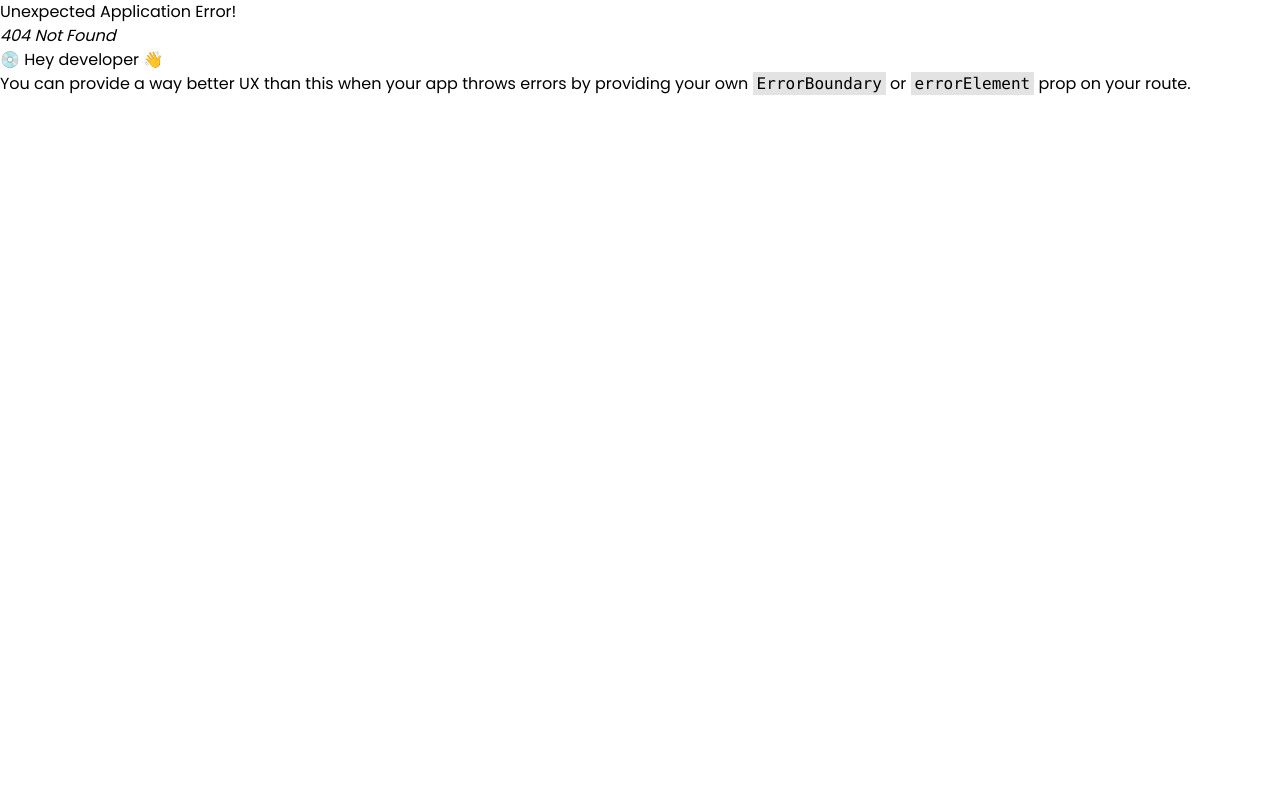
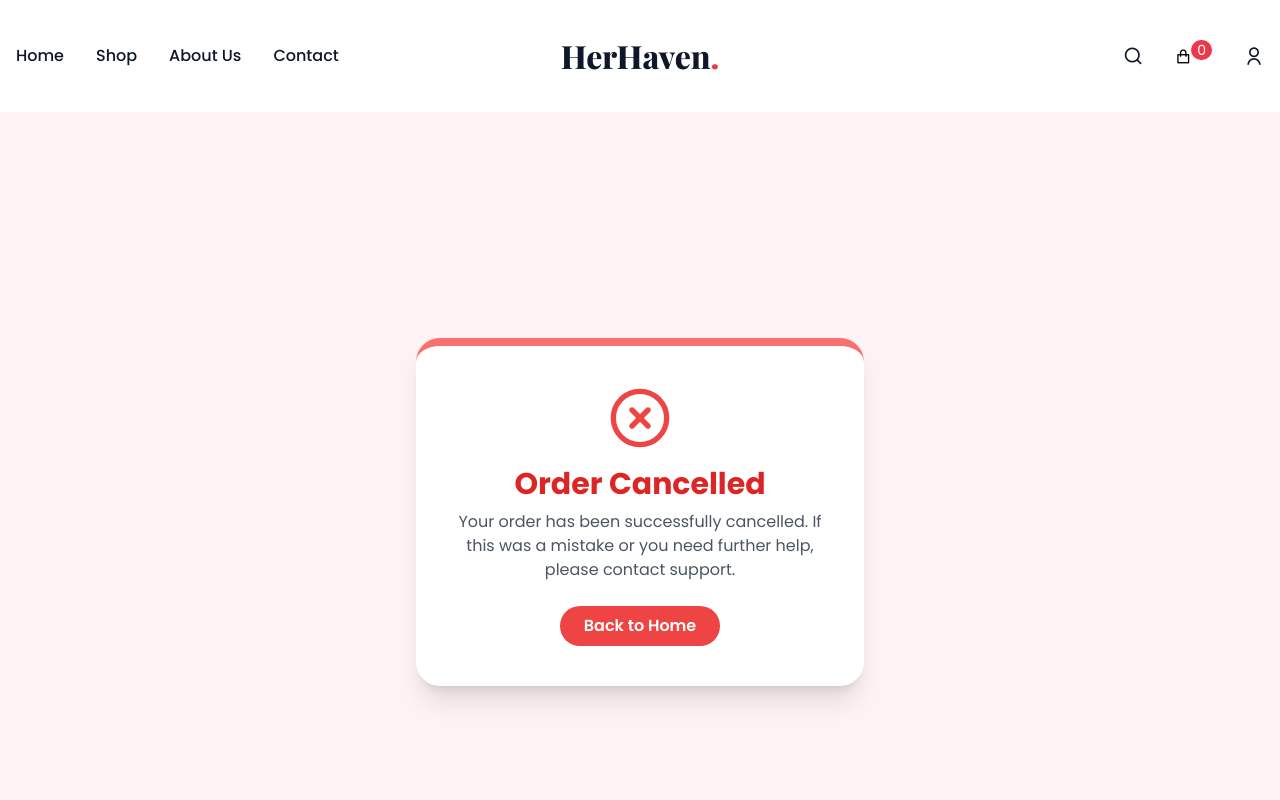
Before and after one commit to brainiac1010/Her-Haven, a React (Vite) app: page /cancel in a window 1280 px wide. Before the commit this address had no page. Shown: the top 800 px of the page. Built offline with nearby package versions, Linux system fonts and the light colour scheme.

Commit message:
Order Cancel update

```diff
--- /dev/null
+++ b/src/components/pages/OrderCancle.jsx.jsx
@@ -0,0 +1,24 @@
+import React from "react";
+import { XCircle } from "lucide-react";
+
+const OrderCancelled = () => {
+  return (
+    <section className="min-h-screen bg-red-50 flex items-center justify-center px-4 py-12">
+      <div className="bg-white shadow-xl rounded-3xl p-10 max-w-md w-full text-center border-t-8 border-red-400">
+        <XCircle className="text-red-500 w-16 h-16 mx-auto mb-4" />
+        <h2 className="text-3xl font-bold text-red-600 mb-2">Order Cancelled</h2>
+        <p className="text-gray-600 mb-6">
+          Your order has been successfully cancelled. If this was a mistake or you need further help, please contact support.
+        </p>
+        <a
+          href="/"
+          className="inline-block bg-red-500 hover:bg-red-600 text-white font-semibold px-6 py-2 rounded-full transition"
+        >
+          Back to Home
+        </a>
+      </div>
+    </section>
+  );
+};
+
+export default OrderCancelled;
--- a/src/routers/router.jsx
+++ b/src/routers/router.jsx
@@ -24,6 +24,7 @@ import ManageUser from "../components/pages/dashboard/admin/users/ManageUser";
 import ManageOrder from "../components/pages/dashboard/admin/manageOrders/ManageOrder";
 import AboutUs from "../components/pages/AboutUs";
 import ContactUs from "../components/pages/ContactUs";
+import OrderCancelled from "../components/pages/OrderCancle.jsx";
 
 const router = createBrowserRouter([
     {
@@ -68,6 +69,10 @@ const router = createBrowserRouter([
             {
                 path: "/contact",
                 element: <ContactUs></ContactUs>
+            },
+            {
+                path: "/cancel",
+                element: <OrderCancelled></OrderCancelled>
             }
 
 
```
